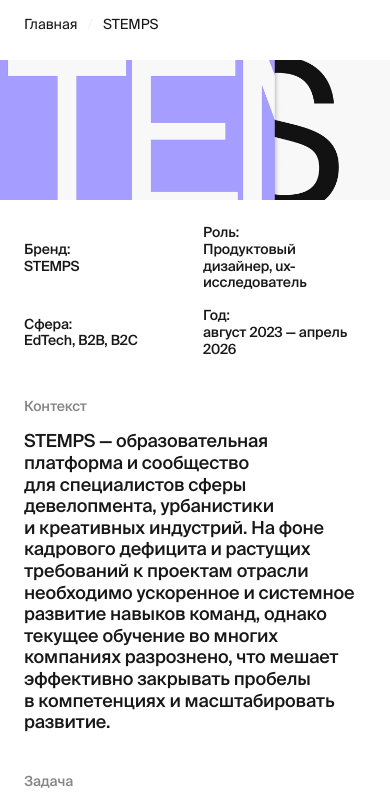
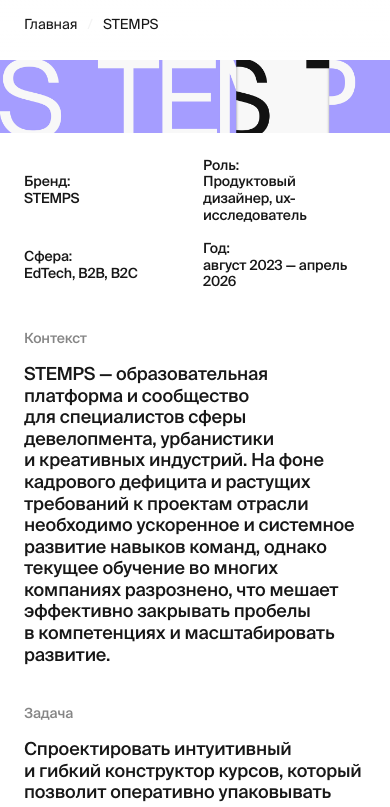
Before and after one commit to Timkogas/ox_portfolio, a React (Vite) app: page /stemps in a window 390 px wide. Shown: the top 807 px of the page. Built offline with nearby package versions, Linux system fonts and the light colour scheme.

Commit message:
fix(stemps): mobile adaptivity — full hero cover, 2x2 phone grid

```diff
--- a/src/pages/stemps/stemps-page.tsx
+++ b/src/pages/stemps/stemps-page.tsx
@@ -98,7 +98,7 @@
           <img
             src={heroCover}
             alt="STEMPS"
-            className="w-full h-auto max-lg:h-[140px] max-lg:object-cover"
+            className="w-full h-auto"
           />
         </div>
       </section>
@@ -354,14 +354,14 @@
         </div>
         {/* Phones — full-width row */}
         <div className="w-full max-w-[1364px] mx-auto px-[24px]">
-          <div className="flex items-start justify-between gap-[32px] max-lg:justify-start max-lg:gap-[12px] max-lg:overflow-x-auto scrollbar-hide">
+          <div className="flex items-start justify-between gap-[32px] max-lg:grid max-lg:grid-cols-2 max-lg:gap-[12px]">
             {students.images.map((src, i) => (
               <img
                 key={i}
                 src={src}
                 alt={`${students.label} ${i + 1}`}
                 loading="lazy"
-                className="w-[calc((100%-96px)/4)] h-auto rounded-[10px] max-lg:w-[220px] max-lg:shrink-0"
+                className="w-[calc((100%-96px)/4)] h-auto rounded-[10px] max-lg:w-full"
               />
             ))}
           </div>
```
